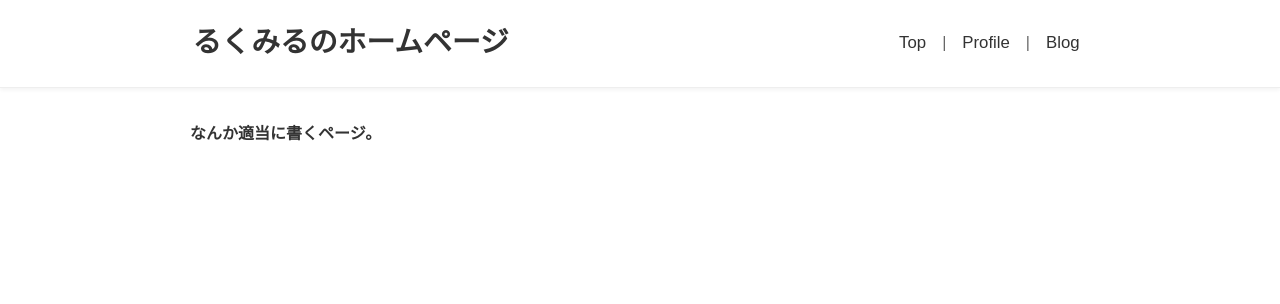
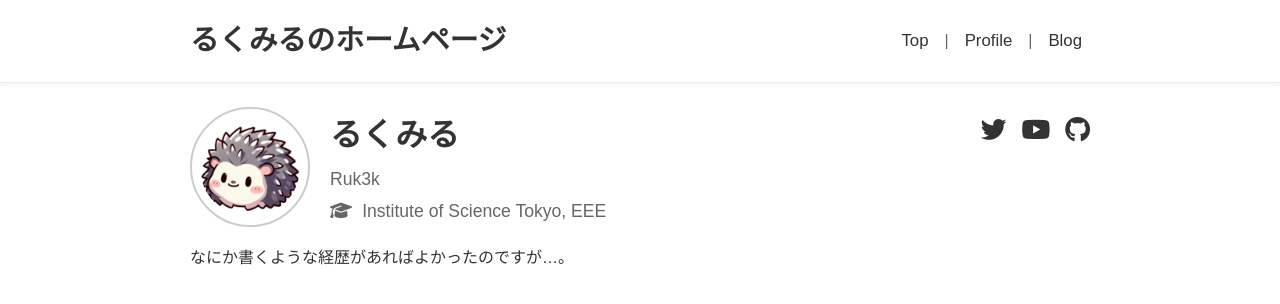
Before and after one commit to Ruk3k/my-homepage, a Jekyll site: the page built from about.html, in a window 1280 px wide. Shown: the top 304 px of the page. Built offline with Jekyll 4.4.1, drawn with Linux system fonts in a browser that asks for light colours; nearby versions of some CDN libraries; some web fonts are replaced.

Commit message:
about.htmlの追加

```diff
--- a/_layouts/default.html
+++ b/_layouts/default.html
@@ -33,6 +33,9 @@
   <link rel="preconnect" href="https://fonts.googleapis.com">
   <link rel="preconnect" href="https://fonts.gstatic.com" crossorigin>
   <link href="https://fonts.googleapis.com/css2?family=M+PLUS+1:wght@400;700&display=swap" rel="stylesheet">
+
+  {% comment %} Font Awesome 読み込み - アイコンフォント {% endcomment %}
+  <script src="https://kit.fontawesome.com/94be20cba7.js" crossorigin="anonymous"></script>
 
   {% comment %} メインのスタイルシート読み込み{% endcomment %}
   <link rel="preload" href="{{ "/assets/css/style.css" | relative_url }}" as="style">
--- a/_sass/_header.scss
+++ b/_sass/_header.scss
@@ -8,7 +8,7 @@ header {
   .header-inner {
     max-width: $content-max-width;
     margin: 0 auto;
-    padding: 0.15em;
+    padding: $content-padding-lr;
     display: flex;
     justify-content: space-between;
     align-items: center;
@@ -37,9 +37,10 @@ header {
           font-size: 1.05em;
           white-space: nowrap;
           padding: 5px 0;
+          transition: color 0.2s ease-in-out;
+
           &:hover {
             color: $color-accent;
-            text-decoration: underline;
           }
         }
       }
--- /dev/null
+++ b/_sass/_profile.scss
@@ -0,0 +1,124 @@
+.profile-page {
+  position: relative;
+}
+
+.profile-header {
+  display: flex;
+  align-items: center;
+  gap: 20px;
+}
+
+.profile-avatar {
+  width: 120px;
+  height: 120px;
+  padding: 8px;
+  border-radius: 50%;
+  border: 2px solid $border-color-light-gray;
+  object-fit: cover;
+  flex-shrink: 0; // アイコンが縮まないように
+}
+
+.profile-info {
+  display: flex;
+  flex-wrap: wrap; // 画面幅に応じて折り返す
+  align-items: baseline; // テキストのベースラインを揃える
+  gap: 0em 1.5em; // 左右1.5emの余白
+}
+
+.profile-name {
+  font-size: 2em;
+  font-weight: bold;
+  margin: 0;
+  width: 100%; // 名前の行は常に幅いっぱいを確保
+  text-align: left;
+}
+
+.profile-handle,
+.affiliation-inline {
+  font-size: 1.1em;
+  color: $text-color-light;
+  margin: 0;
+  width: 100%
+}
+
+.affiliation-inline {
+  i {
+    margin-right: 0.3em;
+  }
+}
+
+.social-icons-top-right {
+  position: absolute;
+  top: 0;
+  right: 0;
+
+  ul {
+    list-style: none;
+    padding: 0;
+    margin: 0;
+    display: flex;
+    gap: 15px;
+  }
+
+  a {
+    color: $text-color-base;
+    font-size: 1.6em;
+    transition: color 0.2s ease-in-out;
+    &:hover {
+      color: $color-accent;
+    }
+  }
+}
+
+@media (max-width: 768px) {
+  .profile-page {
+    /* アイコンを配置するスペースを確保するために上部に余白を追加 */
+    padding-top: 0.3em;
+  }
+
+  .social-icons-top-right {
+    position: absolute;
+    top: 0em;   /* ← 親要素のpaddingに合わせて位置を調整 */
+    right: 0.5em; /* ← 右端の余白も調整 */
+    margin-top: 0;
+
+    ul {
+      gap: 10px;
+    }
+
+    a {
+      font-size: 1.4em;
+    }
+  }
+
+  .profile {
+    margin-bottom: 2em;
+  }
+
+  .profile-header {
+    flex-direction: column;
+    align-items: center;
+    text-align: center;
+    gap: 10px;
+  }
+
+  .profile-avatar {
+    width: 80px;
+    height: 80px;
+  }
+
+  .profile-info {
+    justify-content: center;
+    gap: 0.2em 1em;
+  }
+
+  .profile-name {
+    font-size: 1.5em;
+    text-align: center; // 中央揃え
+  }
+
+  .profile-handle,
+  .affiliation-inline {
+    font-size: 1em;
+  }
+}
--- a/about.html
+++ b/about.html
@@ -1,7 +1,36 @@
 ---
 layout: default
 title: プロフィール
-permalink: /about/
 ---
 
-<h4>なんか適当に書くページ。</h4>
+<div class="content-wrapper profile-page">
+
+  <section class="profile">
+    <div class="profile-header">
+      <img src="{{ "/favicon.ico" | relative_url }}" alt="プロフィール画像" class="profile-avatar">
+
+      <div class="profile-info">
+        <h1 class="profile-name">るくみる</h1>
+        <p class="profile-handle">Ruk3k</p>
+        <span class="affiliation-inline">
+          <i class="fas fa-graduation-cap"></i>
+          Institute of Science Tokyo, EEE
+        </span>
+      </div>
+    </div>
+  </section>
+
+  <div class="social-icons-top-right">
+    <ul>
+      <li><a href="https://twitter.com/ruk3k" target="_blank" rel="noopener noreferrer" title="X"><i class="fab fa-twitter"></i></a></li>
+      <li><a href="https://youtube.com/@FunkyRukMin" target="_blank" rel="noopener noreferrer" title="YouTube"><i class="fab fa-youtube"></i></a></li>
+      <li><a href="https://github.com/Ruk3k" target="_blank" rel="noopener noreferrer" title="GitHub"><i class="fab fa-github"></i></a></li>
+    </ul>
+  </div>
+
+  <section class="profile-description">
+    <p>
+      なにか書くような経歴があればよかったのですが…。
+    </p>
+
+</div>
--- a/assets/css/style.scss
+++ b/assets/css/style.scss
@@ -12,3 +12,4 @@
 @import "header";
 @import "footer";
 @import "posts";
+@import "profile";
```
Also changed, not shown: index.html (+7 -0 lines), 1 other file.
